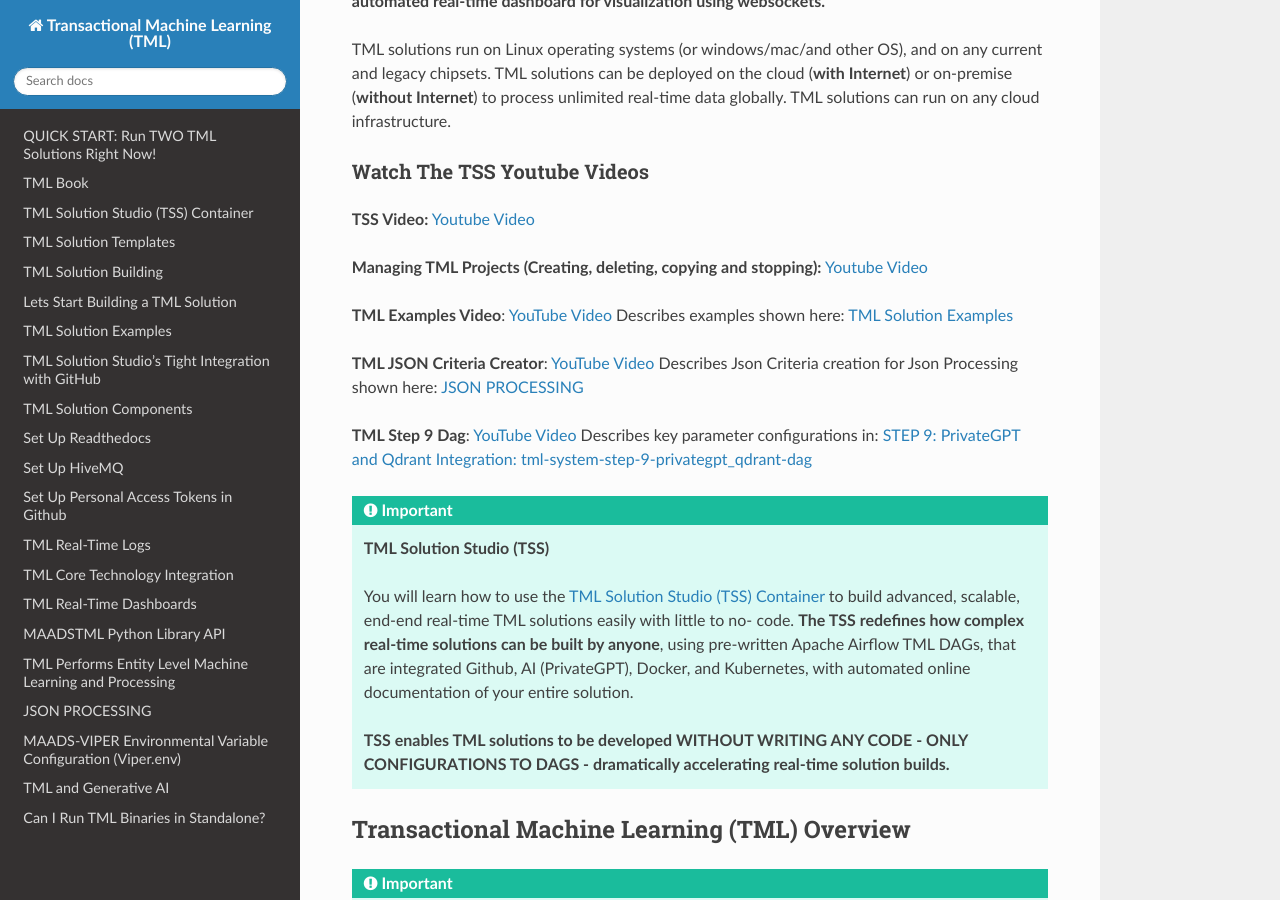
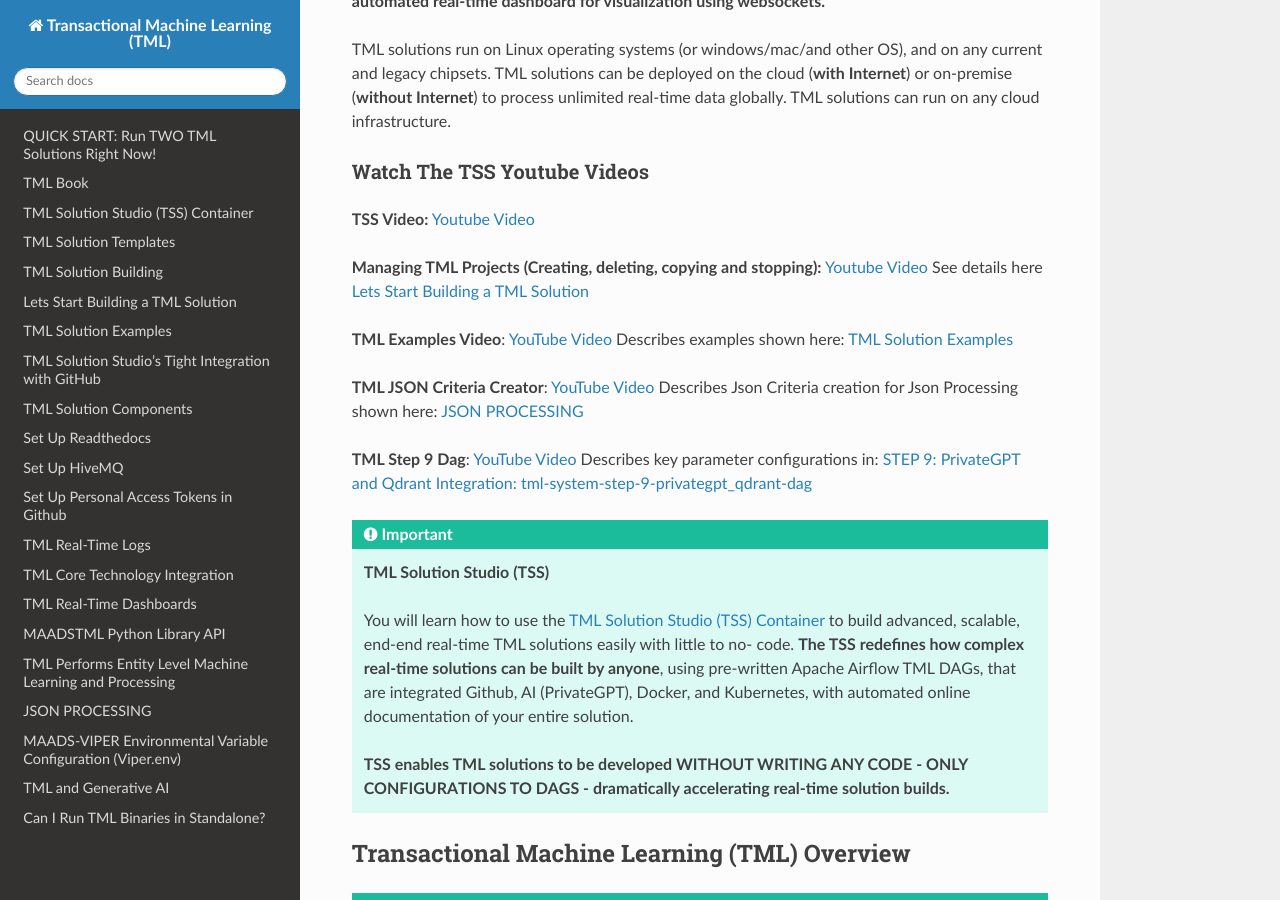
Before and after one commit to smaurice101/readthedocs, a Sphinx documentation site: the page built from docs/source/index.rst, in a window 1280 px wide and 900 px high, scrolled down 554 px. Built offline with Sphinx 7.4.7 and the Read the Docs theme 3.1.0, drawn with Linux system fonts in a browser that asks for light colours.

Commit message:
Update index.rst

```diff
--- a/docs/source/index.rst
+++ b/docs/source/index.rst
@@ -15,7 +15,7 @@
 
 **TSS Video:** `Youtube Video <https://www.youtube.com/watch?v=z3h2nJXVgUs>`_
 
-**Managing TML Projects (Creating, deleting, copying and stopping):** `Youtube Video <https://youtu.be/46k18ExfLLE>`_
+**Managing TML Projects (Creating, deleting, copying and stopping):** `Youtube Video <https://youtu.be/46k18ExfLLE>`_ See details here :ref:`Lets Start Building a TML Solution`
 
 **TML Examples Video**: `YouTube Video <https://www.youtube.com/watch?v=ZzLL3tfBsh0>`_ Describes examples shown here: :ref:`TML Solution Examples`
 
```
